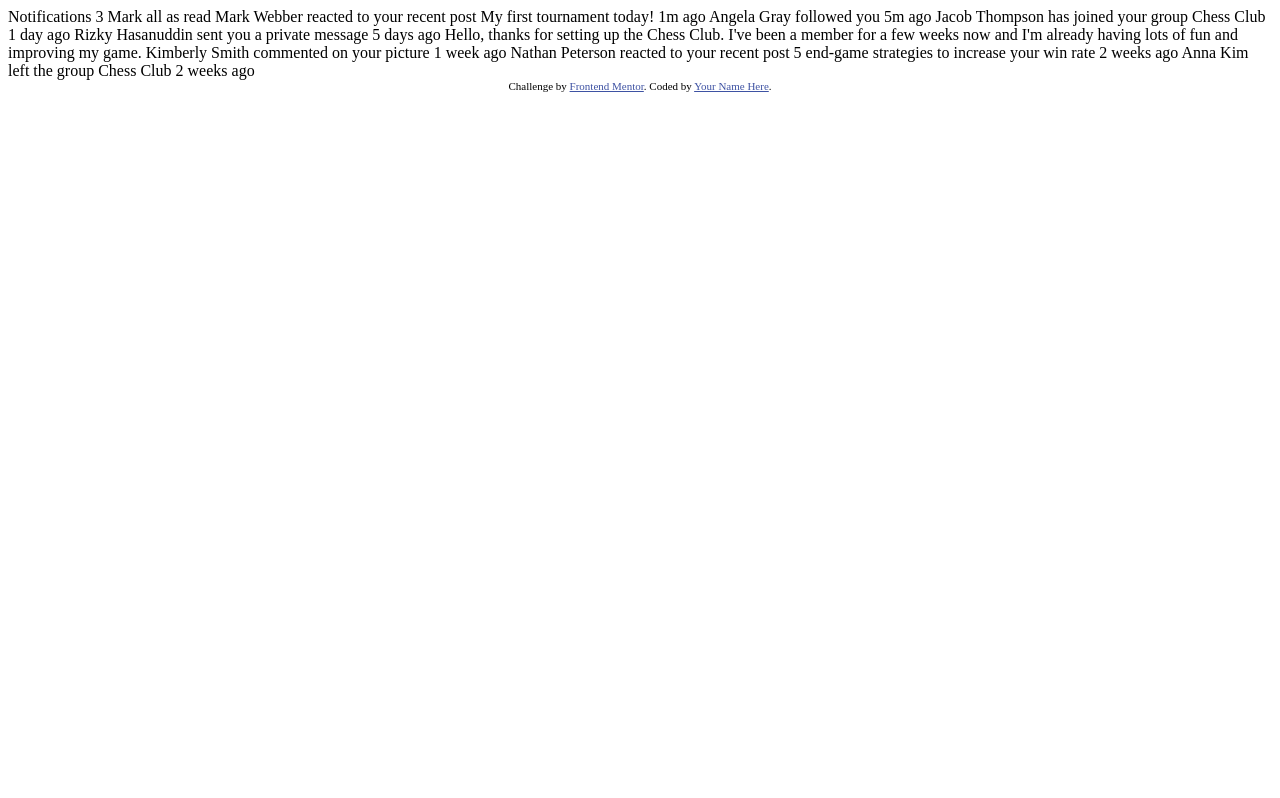
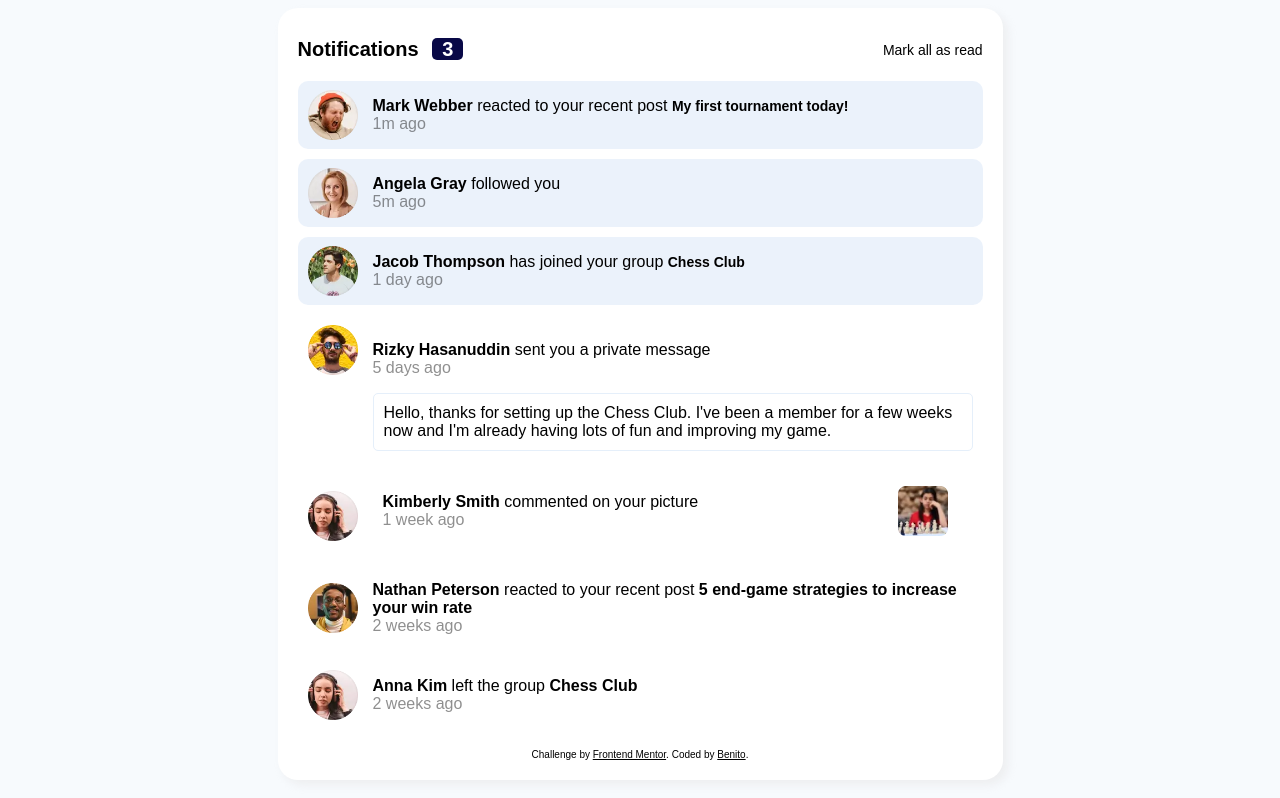
Before and after one commit to Benjamin-odekina/Notification-page, a plain HTML site: page index.html in a window 1280 px wide. Drawn offline with Linux system fonts and the light colour scheme.

Commit message:
Notify page

```diff
--- /dev/null
+++ b/css/style.css
@@ -0,0 +1,141 @@
+/* font face section */
+@font-face {
+    font-family: Plus Jakarta Sans;
+    src: url(../assets/fonts/static/PlusJakartaSans-ExtraBold.ttf) format(ttf);
+    font-weight: bold;
+    font-style: normal;
+}
+@font-face {
+    font-family: Plus Jakarta Sans;
+    src: url(../assets/fonts/static/PlusJakartaSans-Medium.ttf) format(ttf);
+    font-weight: Medium;
+    font-style: normal;
+}
+/* end of font face */
+
+html {
+    background-color: hsl(210, 60%, 98%);
+    font-size: 16px;
+    font-family: Plus Jakarta Sans, sans-serif;
+}
+.container {
+    width: 375px;
+    padding: 10px 20px;
+    box-sizing: border-box;
+    margin: 0 auto;
+    background-color: #fff;
+}
+
+@media screen and (min-width: 940px){
+    .container {
+        min-width: 725px;
+        box-shadow: 5px 5px 10px  rgba(218, 215, 215, 0.329);
+        border-radius: 20px;
+    }
+}
+
+.notice-top {
+    display: flex;
+    align-items: center;
+    justify-content: space-between;
+}
+#bold {
+    font-weight: bolder;
+    font-size: 20px;
+}
+.notice-top p .note {
+    background-color: rgb(9, 9, 71);
+    color: #fff;
+    padding: 0 10px;
+    border-radius: 5px;
+    margin-left: 8px;
+}
+#faint {
+    font-size: 14px;
+    cursor: pointer;
+}
+#faint:hover {color: rgb(58, 58, 201);}
+.box1 {
+    display: flex;
+    align-items: center;
+    background-color: hsla(211, 68%, 94%, 0.767);
+    width: 100%;
+    padding: 0 10px;
+    box-sizing: border-box;
+    border-radius: 10px;
+    margin-bottom: 10px;
+}
+.box1 img {
+    width: 50px;
+    height: 50px;
+    margin-right: 15px;
+}
+.box2 {
+    display: flex;
+    align-items:flex-start;
+    width: 100%;
+    padding: 0 10px;
+    box-sizing: border-box;
+    border-radius: 10px;
+    margin-bottom: 10px;
+    margin-top: 20px;
+}
+.box2 img {
+    width: 50px;
+    height: 50px;
+    margin-right: 15px;
+}
+.text p:nth-child(2) {
+    padding: 10px;
+    border-radius: 5px;
+    border: 1px solid hsla(211, 68%, 94%);
+
+}
+.text p:nth-child(2):hover,
+.text p:nth-child(2):target {
+    background-color:  hsl(205, 33%, 90%);
+    color: hsl(219, 12%, 42%);
+    cursor: pointer;
+}
+.box3 {
+    display: flex;
+    align-items: center;
+    width: 100%;
+    padding: 0 10px;
+    box-sizing: border-box;
+    border-radius: 10px;
+    margin-bottom: 10px;
+}
+.box3 img {
+    width: 50px;
+    height: 50px;
+    margin-right: 15px;
+}
+.box3 .kim img:hover {
+    cursor: pointer;
+    box-shadow: 2px 3px 2px rgba(107, 237, 247, 0.452);
+}
+@media screen and (min-width: 940px){
+    .box3 .kim{
+        justify-content: space-between;
+    }
+}
+
+/*attribute section note neccesary*/
+.attribution {
+    padding: 10px;
+    display: block;
+    text-align: center;
+    font-size: 10px;
+}
+.attribution a {
+    color: #000;
+}
+#name { font-weight: 700; font-size: 16px;}
+#name a:hover,
+#click a:hover {
+    color: rgb(22, 22, 119);
+}
+#name a { color: black; text-decoration: none;}
+#click a { color: black; text-decoration: none; font-size: 14px;}
+#fade {color: rgba(0, 0, 0, 0.438);}
--- a/index.html
+++ b/index.html
@@ -3,49 +3,65 @@
 <head>
   <meta charset="UTF-8">
   <meta name="viewport" content="width=device-width, initial-scale=1.0"> <!-- displays site properly based on user's device -->
-
+  <link rel="stylesheet" href="css/style.css">
   <link rel="icon" type="image/png" sizes="32x32" href="./assets/images/favicon-32x32.png">
-
+  <link rel="preconnect" href="https://fonts.google.com/specimen/Plus+Jakarta+Sans">
+  <link href="https://fonts.google.com/specimen/Plus+Jakarta+Sans">
   <title>Frontend Mentor | Notifications page</title>
-
-  <!-- Feel free to remove these styles or customise in your own stylesheet 👍 -->
-  <style>
-    .attribution { font-size: 11px; text-align: center; }
-    .attribution a { color: hsl(228, 45%, 44%); }
-  </style>
 </head>
 <body>
+  <div class="container">
+      <div class="notice-top">
+        <p id="bold">Notifications <span class="note">3</span></p>
+        <p id="faint">Mark all as read</p>
+      </div>
+      <div class="box1">
+        <img src="/assets/images/avatar-mark-webber.webp" alt="">
+          <p><span id="name"><a href="#">Mark Webber</a></span> reacted to your recent post <strong id="click"><a href="##">My first tournament today!</a></strong><br> <span id="fade">1m ago</span></p>
+      </div>
 
-  Notifications 3
+      <div class="box1">
+        <img src="/assets/images/avatar-angela-gray.webp" alt="">
+        <p><span id="name"><a href="#">Angela Gray</a></span> followed you <br><span id="fade">5m ago</span></p>
+      </div>
 
-  Mark all as read
+      <div class="box1">
+        <img src="/assets/images/avatar-jacob-thompson.webp" alt="">
+        <p><span id="name"><a href="#">Jacob Thompson</a></span> has joined your group <strong id="click"><a href="##">Chess Club</a></strong> <br><span id="fade">1 day ago</span></p>
+      </div>
 
-  Mark Webber reacted to your recent post My first tournament today!
-  1m ago
+      <div class="box2">
+        <img src="/assets/images/avatar-rizky-hasanuddin.webp" alt="">
+        <div class="text">
+          <p><span id="name"><a href="#">Rizky Hasanuddin</a></span> sent you a private message <br><span id="fade">5 days ago</span></p>
+          <p>Hello, thanks for setting up the Chess Club. I've been a member for a few weeks now and
+            I'm already having lots of fun and improving my game.</p>
+        </div>
+      </div>
+<!--Kimberly solution-->
+      <div class="box3">
+          <img src="/assets/images/avatar-anna-kim.webp" alt="">
+          <div class="box3 kim">
+              <p><span id="name"><a href="#">Kimberly Smith</a></span> commented on your picture <br> <span id="fade">1 week ago</span></p></p>
+              <img src="/assets/images/image-chess.webp" alt="">
+          </div>
+      </div>
+<!--ending Kimberly solution-->
 
-  Angela Gray followed you
-  5m ago
+      <div class="box3">
+        <img src="/assets/images/avatar-nathan-peterson.webp" alt="">
+          <p><span id="name"><a href="#">Nathan Peterson</a></span>  reacted to your recent post <strong>5 end-game strategies to increase your win rate</strong><br> <span id="fade">2 weeks ago</span></p>
+      </div>
+      <div class="box3">
+        <img src="/assets/images/avatar-anna-kim.webp" alt="">
+          <p><span id="name"><a href="#">Anna Kim</a></span>  left the group  <strong>Chess Club</strong><br> <span id="fade">2 weeks ago</span></p>
+      </div>
 
-  Jacob Thompson has joined your group Chess Club
-  1 day ago
-
-  Rizky Hasanuddin sent you a private message
-  5 days ago
-  Hello, thanks for setting up the Chess Club. I've been a member for a few weeks now and
-  I'm already having lots of fun and improving my game.
-
-  Kimberly Smith commented on your picture
-  1 week ago
-
-  Nathan Peterson reacted to your recent post 5 end-game strategies to increase your win rate
-  2 weeks ago
-
-  Anna Kim left the group Chess Club
-  2 weeks ago
-
-  <div class="attribution">
-    Challenge by <a href="https://www.frontendmentor.io?ref=challenge" target="_blank">Frontend Mentor</a>.
-    Coded by <a href="#">Your Name Here</a>.
+      <div class="attribution">
+        Challenge by <a href="https://www.frontendmentor.io?ref=challenge" target="_blank">Frontend Mentor</a>.
+        Coded by <a href="#">Benito</a>.
+      </div>
   </div>
+  <script src="javascript/index.js"></script>
 </body>
 </html>
```
Also changed, not shown: Screenshot/Desktop view.jpg (added), Screenshot/mobile view.jpg (added), javascript/index.js (added), 2 other files.
